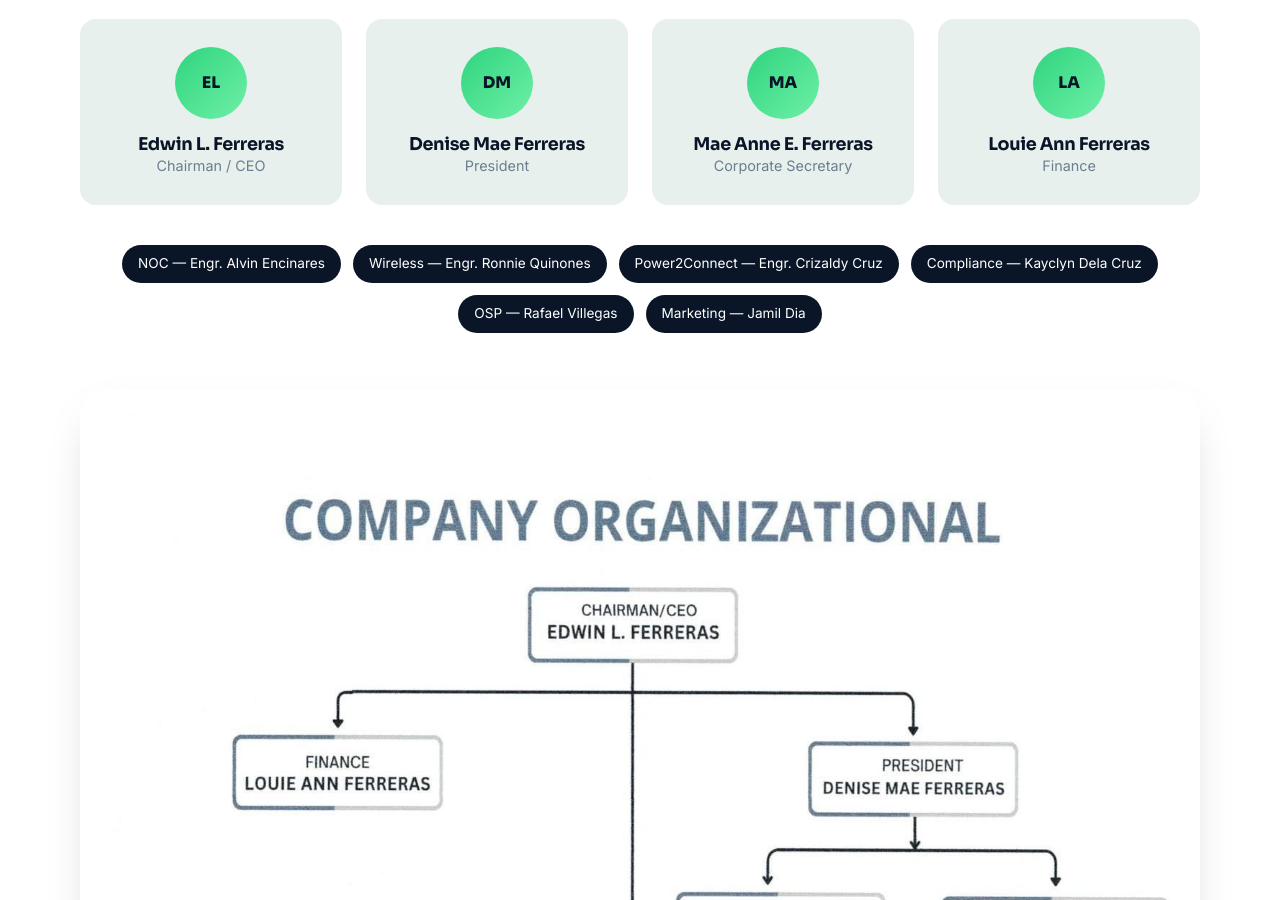
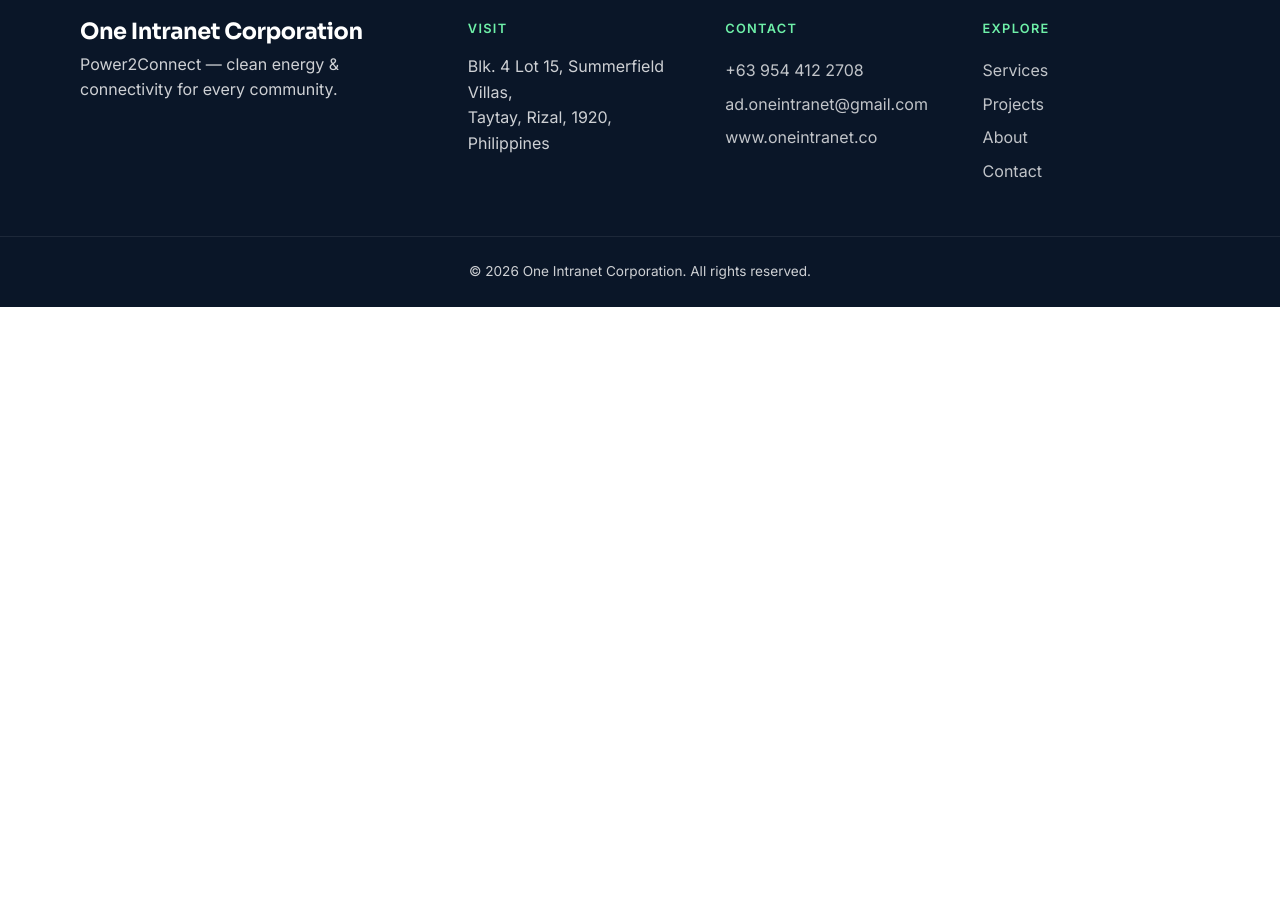
Before and after one commit to Estropia/One-Intranet, a React (Vite) app: page /about in a window 1280 px wide. Shown: the part 1900-2800 px from the top of the page. After the commit the page ends 2207 px from the top, so only its background shows below. Built offline with nearby package versions, Linux system fonts and the light colour scheme.

Commit message:
Remove leadership section

```diff
--- a/src/pages/About.jsx
+++ b/src/pages/About.jsx
@@ -1,6 +1,5 @@
 import SectionHeading from '../components/SectionHeading.jsx'
 import Button from '../components/Button.jsx'
-import { leadership, departments, orgChart } from '../data/team.js'
 import meetings from '../assets/images/meetings-img.png'
 import coverPhoto from '../assets/images/cover-photo.png'
 import styles from './About.module.css'
@@ -31,26 +30,6 @@ export default function About() {
         </div>
       </section>
 
-      <section className={styles.section}>
-        <div className="container">
-          <SectionHeading eyebrow="The core team" title="Leadership" />
-          <div className={styles.teamGrid}>
-            {leadership.map(m => (
-              <div key={m.name} className={styles.member}>
-                <div className={styles.avatar}>{m.name.split(' ').map(w => w[0]).slice(0,2).join('')}</div>
-                <h3>{m.name}</h3>
-                <p>{m.role}</p>
-              </div>
-            ))}
-          </div>
-          <div className={styles.depts}>
-            {departments.map(d => <span key={d}>{d}</span>)}
-          </div>
-          <figure className={styles.org}>
-            <img src={orgChart} alt="Company organizational chart" loading="lazy" />
-          </figure>
-        </div>
-      </section>
 
       <section className={styles.cta}>
         <div className={`container ${styles.center}`}>
```
